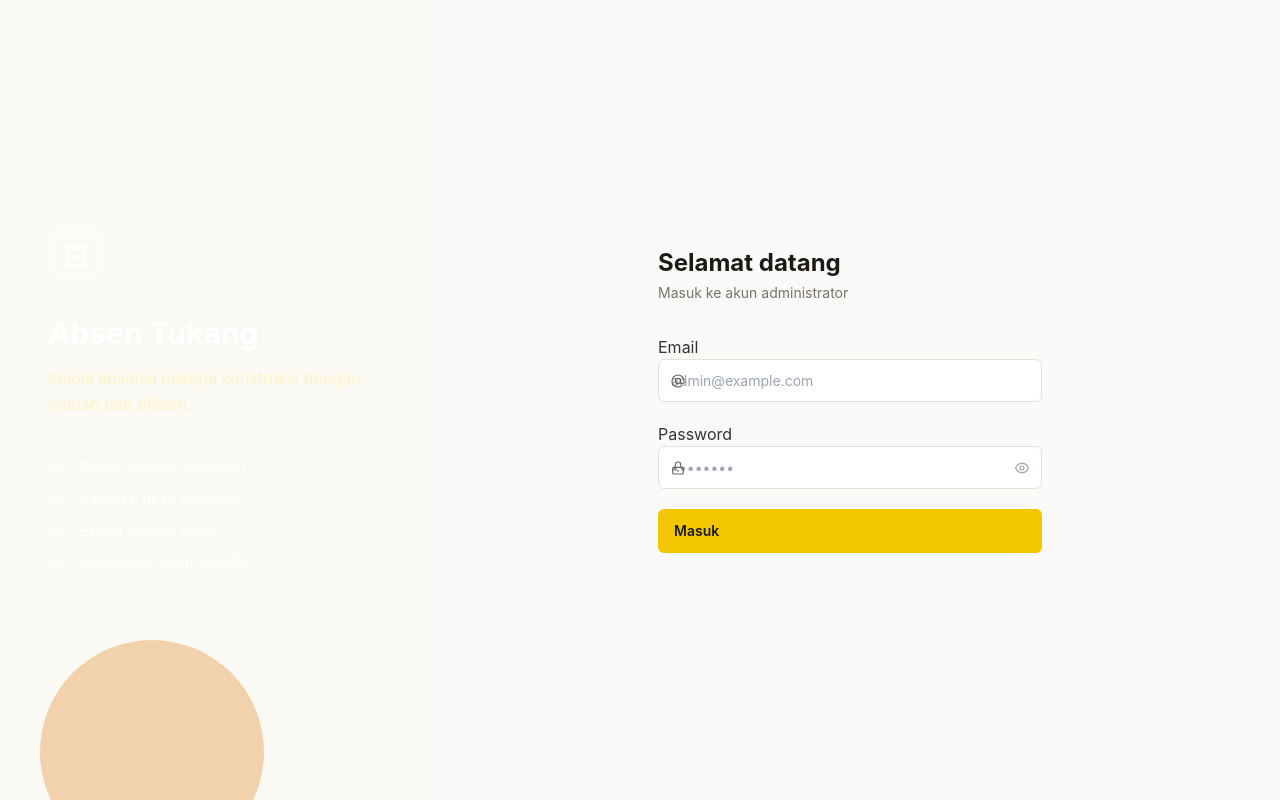
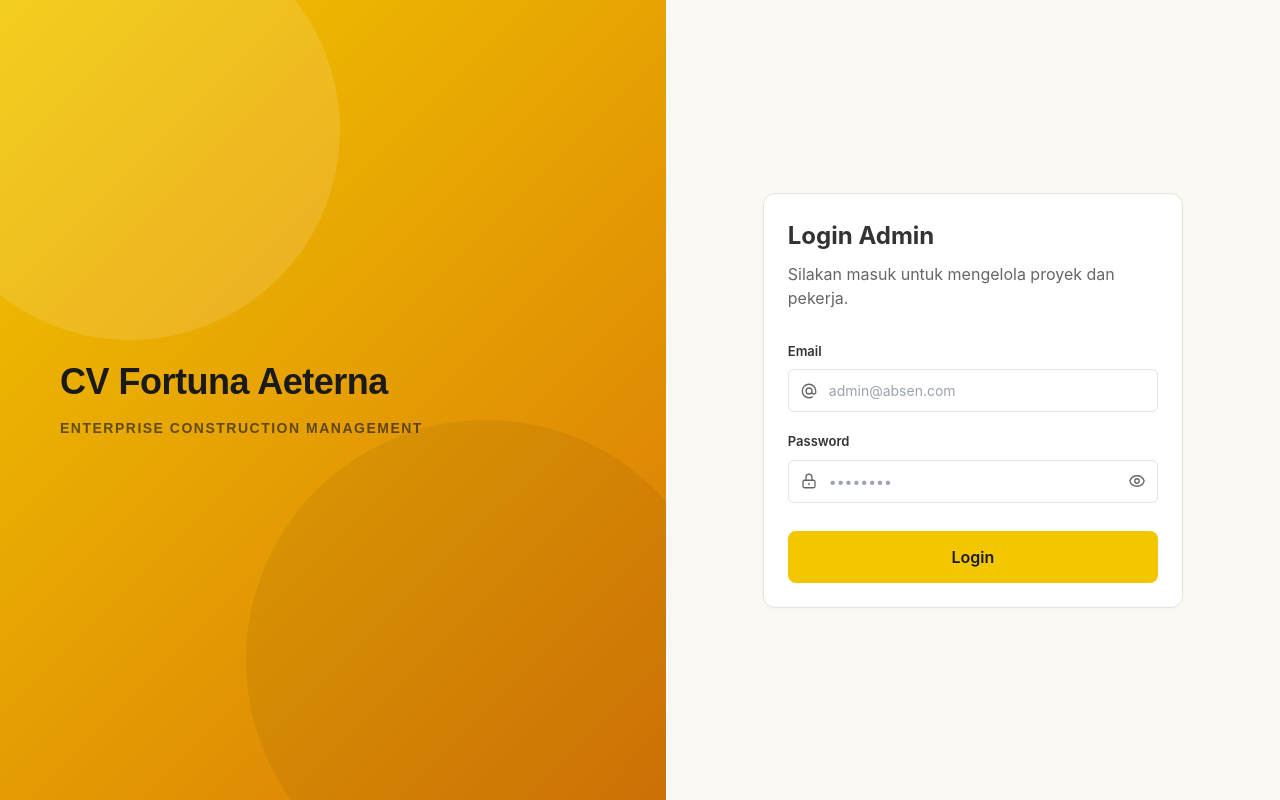
Before and after one commit to NV12P/aplikasi-absen-tukang, a Next.js app in the folder frontend-nextjs/: page /login in a window 1280 px wide. Built offline with nearby package versions, Linux system fonts and the light colour scheme.

Commit message:
new Login Page design

```diff
--- a/frontend-nextjs/src/app/(auth)/login/page.tsx
+++ b/frontend-nextjs/src/app/(auth)/login/page.tsx
@@ -35,121 +35,181 @@ export default function LoginPage() {
   }
 
   return (
-    <div className="min-h-screen flex">
+    <div className="login-page">
 
-      {/* ─── Panel kiri: branding amber ─────────────────────────────────── */}
-      <div className="hidden lg:flex flex-col w-[420px] flex-shrink-0 bg-amber-gradient relative overflow-hidden">
-        {/* Decorative circles */}
-        <div className="absolute -top-20 -left-20 w-80 h-80 rounded-full bg-white/10" />
-        <div className="absolute top-1/2 -right-24 w-72 h-72 rounded-full bg-white/10" />
-        <div className="absolute -bottom-16 left-10 w-56 h-56 rounded-full bg-amber-600/30" />
-
-        <div className="relative z-10 flex flex-col justify-center h-full px-12">
-          {/* Logo */}
-          <div className="w-14 h-14 rounded-2xl bg-white/20 backdrop-blur-sm flex items-center justify-center mb-8">
-            <svg className="w-7 h-7 text-white" fill="none" stroke="currentColor" viewBox="0 0 24 24" aria-hidden="true">
-              <path strokeLinecap="round" strokeLinejoin="round" strokeWidth={2}
-                d="M9 5H7a2 2 0 00-2 2v12a2 2 0 002 2h10a2 2 0 002-2V7a2 2 0 00-2-2h-2M9 5a2 2 0 002 2h2a2 2 0 002-2M9 5a2 2 0 012-2h2a2 2 0 012 2m-6 9l2 2 4-4" />
-            </svg>
-          </div>
-          <h1 className="text-3xl font-bold text-white leading-tight">Absen Tukang</h1>
-          <p className="text-amber-100 mt-3 text-base leading-relaxed">
-            Kelola absensi pekerja konstruksi dengan mudah dan efisien.
-          </p>
-
-          {/* Feature list */}
-          <ul className="mt-10 space-y-3">
-            {["Rekap absensi mingguan", "Kalkulasi upah otomatis", "Export laporan Excel", "Manajemen multi-proyek"].map((f) => (
-              <li key={f} className="flex items-center gap-3 text-white/90 text-sm">
-                <span className="w-5 h-5 rounded-full bg-white/20 flex items-center justify-center flex-shrink-0">
-                  <svg className="w-3 h-3 text-white" fill="none" stroke="currentColor" viewBox="0 0 24 24" aria-hidden="true">
-                    <path strokeLinecap="round" strokeLinejoin="round" strokeWidth={2.5} d="M5 13l4 4L19 7" />
-                  </svg>
-                </span>
-                {f}
-              </li>
-            ))}
-          </ul>
-        </div>
+      {/* ─── Panel kiri: branding ─────────────────────────────────────────── */}
+      <div className="login-branding">
+        <h1>CV Fortuna Aeterna</h1>
+        <p>Enterprise Construction Management</p>
       </div>
 
-      {/* ─── Panel kanan: form login ─────────────────────────────────────── */}
-      <div className="flex-1 flex items-center justify-center bg-stone-50 p-8">
-        <div className="w-full max-w-sm">
+      {/* ─── Panel kanan: form login ──────────────────────────────────────── */}
+      <div className="login-form-wrapper">
+        <div className="card login-card">
 
-          {/* Mobile logo */}
-          <div className="flex items-center gap-3 mb-8 lg:hidden">
-            <div className="w-10 h-10 rounded-xl bg-amber-gradient flex items-center justify-center">
-              <svg className="w-5 h-5 text-white" fill="none" stroke="currentColor" viewBox="0 0 24 24" aria-hidden="true">
-                <path strokeLinecap="round" strokeLinejoin="round" strokeWidth={2}
-                  d="M9 5H7a2 2 0 00-2 2v12a2 2 0 002 2h10a2 2 0 002-2V7a2 2 0 00-2-2h-2M9 5a2 2 0 002 2h2a2 2 0 002-2M9 5a2 2 0 012-2h2a2 2 0 012 2" />
-              </svg>
-            </div>
-            <span className="font-bold text-stone-800 text-lg">Absen Tukang</span>
+          {/* Header card */}
+          <div style={{ marginBottom: "32px" }}>
+            <h2 style={{ fontSize: "24px", fontWeight: 700, marginBottom: "8px" }}>
+              Login Admin
+            </h2>
+            <p style={{ color: "var(--text-muted)" }}>
+              Silakan masuk untuk mengelola proyek dan pekerja.
+            </p>
           </div>
 
-          <h2 className="text-2xl font-bold text-stone-900">Selamat datang</h2>
-          <p className="text-stone-500 text-sm mt-1 mb-8">Masuk ke akun administrator</p>
-
-          <form onSubmit={handleSubmit} className="space-y-5" noValidate>
-            {/* Error */}
+          {/* Error message */}
           {error && (
-              <div role="alert" className="flex items-center gap-2.5 bg-red-50 border border-red-200
-                                           text-red-700 text-sm px-4 py-3 rounded-xl">
-                <svg className="w-4 h-4 flex-shrink-0 text-red-500" fill="currentColor" viewBox="0 0 20 20" aria-hidden="true">
-                  <path fillRule="evenodd" clipRule="evenodd"
-                    d="M18 10a8 8 0 11-16 0 8 8 0 0116 0zm-7 4a1 1 0 11-2 0 1 1 0 012 0zm-1-9a1 1 0 00-1 1v4a1 1 0 102 0V6a1 1 0 00-1-1z" />
+            <div
+              role="alert"
+              style={{
+                display: "flex",
+                alignItems: "center",
+                gap: "8px",
+                padding: "12px",
+                backgroundColor: "var(--danger-bg)",
+                color: "var(--danger)",
+                borderRadius: "6px",
+                marginBottom: "20px",
+                fontSize: "13px",
+                fontWeight: 500,
+              }}
+            >
+              <svg
+                width="16"
+                height="16"
+                viewBox="0 0 20 20"
+                fill="currentColor"
+                aria-hidden="true"
+                style={{ flexShrink: 0 }}
+              >
+                <path
+                  fillRule="evenodd"
+                  clipRule="evenodd"
+                  d="M18 10a8 8 0 11-16 0 8 8 0 0116 0zm-7 4a1 1 0 11-2 0 1 1 0 012 0zm-1-9a1 1 0 00-1 1v4a1 1 0 102 0V6a1 1 0 00-1-1z"
+                />
               </svg>
               {error}
             </div>
           )}
 
+          {/* Form */}
+          <form
+            onSubmit={handleSubmit}
+            style={{ display: "flex", flexDirection: "column", gap: "20px" }}
+            noValidate
+          >
             {/* Email */}
             <div>
-              <label htmlFor="email" className="input-label">Email</label>
+              <label
+                htmlFor="email"
+                style={{
+                  display: "block",
+                  fontSize: "13px",
+                  fontWeight: 600,
+                  marginBottom: "8px",
+                }}
+              >
+                Email
+              </label>
               <div className="input-group">
-                <svg className="input-icon w-4 h-4" fill="none" stroke="currentColor" viewBox="0 0 24 24" aria-hidden="true">
-                  <path strokeLinecap="round" strokeLinejoin="round" strokeWidth={1.75}
-                    d="M16 12a4 4 0 10-8 0 4 4 0 008 0zm0 0v1.5a2.5 2.5 0 005 0V12a9 9 0 10-9 9m4.5-1.206a8.959 8.959 0 01-4.5 1.207" />
+                <svg
+                  className="input-icon"
+                  width="18"
+                  height="18"
+                  fill="none"
+                  stroke="currentColor"
+                  viewBox="0 0 24 24"
+                  aria-hidden="true"
+                >
+                  <path
+                    strokeLinecap="round"
+                    strokeLinejoin="round"
+                    strokeWidth={1.75}
+                    d="M16 12a4 4 0 10-8 0 4 4 0 008 0zm0 0v1.5a2.5 2.5 0 005 0V12a9 9 0 10-9 9m4.5-1.206a8.959 8.959 0 01-4.5 1.207"
+                  />
                 </svg>
                 <input
-                  id="email" type="email" autoComplete="email" required
-                  value={email} onChange={(e) => setEmail(e.target.value)}
+                  id="email"
+                  type="email"
+                  autoComplete="email"
+                  required
                   className="input-field"
-                  placeholder="admin@example.com"
+                  placeholder="admin@absen.com"
+                  value={email}
+                  onChange={(e) => setEmail(e.target.value)}
+                  style={{ paddingLeft: "40px" }}
                 />
               </div>
             </div>
 
             {/* Password */}
             <div>
-              <label htmlFor="password" className="input-label">Password</label>
-              <div className="relative">
-                <div className="input-group">
-                  <svg className="input-icon w-4 h-4" fill="none" stroke="currentColor" viewBox="0 0 24 24" aria-hidden="true">
-                    <path strokeLinecap="round" strokeLinejoin="round" strokeWidth={1.75}
-                      d="M12 15v2m-6 4h12a2 2 0 002-2v-6a2 2 0 00-2-2H6a2 2 0 00-2 2v6a2 2 0 002 2zm10-10V7a4 4 0 00-8 0v4h8z" />
+              <label
+                htmlFor="password"
+                style={{
+                  display: "block",
+                  fontSize: "13px",
+                  fontWeight: 600,
+                  marginBottom: "8px",
+                }}
+              >
+                Password
+              </label>
+              <div className="input-group" style={{ position: "relative" }}>
+                <svg
+                  className="input-icon"
+                  width="18"
+                  height="18"
+                  fill="none"
+                  stroke="currentColor"
+                  viewBox="0 0 24 24"
+                  aria-hidden="true"
+                >
+                  <path
+                    strokeLinecap="round"
+                    strokeLinejoin="round"
+                    strokeWidth={1.75}
+                    d="M12 15v2m-6 4h12a2 2 0 002-2v-6a2 2 0 00-2-2H6a2 2 0 00-2 2v6a2 2 0 002 2zm10-10V7a4 4 0 00-8 0v4h8z"
+                  />
                 </svg>
                 <input
-                    id="password" type={showPass ? "text" : "password"}
-                    autoComplete="current-password" required
-                    value={password} onChange={(e) => setPassword(e.target.value)}
-                    className="input-field pr-10"
+                  id="password"
+                  type={showPass ? "text" : "password"}
+                  autoComplete="current-password"
+                  required
+                  className="input-field"
                   placeholder="••••••••"
+                  value={password}
+                  onChange={(e) => setPassword(e.target.value)}
+                  style={{ paddingLeft: "40px", paddingRight: "40px" }}
                 />
-                </div>
-                <button type="button" onClick={() => setShowPass(!showPass)}
-                  className="absolute right-3 top-1/2 -translate-y-1/2 text-stone-400 hover:text-stone-600 transition-colors"
-                  aria-label={showPass ? "Sembunyikan password" : "Tampilkan password"}>
+                {/* Toggle show/hide password */}
+                <button
+                  type="button"
+                  onClick={() => setShowPass(!showPass)}
+                  aria-label={showPass ? "Sembunyikan password" : "Tampilkan password"}
+                  style={{
+                    position: "absolute",
+                    right: "12px",
+                    top: "50%",
+                    transform: "translateY(-50%)",
+                    background: "none",
+                    border: "none",
+                    cursor: "pointer",
+                    color: "var(--text-muted)",
+                    display: "flex",
+                    alignItems: "center",
+                    padding: 0,
+                  }}
+                >
                   {showPass ? (
-                    <svg className="w-4 h-4" fill="none" stroke="currentColor" viewBox="0 0 24 24" aria-hidden="true">
+                    <svg width="18" height="18" fill="none" stroke="currentColor" viewBox="0 0 24 24" aria-hidden="true">
                       <path strokeLinecap="round" strokeLinejoin="round" strokeWidth={1.75}
                         d="M13.875 18.825A10.05 10.05 0 0112 19c-4.478 0-8.268-2.943-9.543-7a9.97 9.97 0 011.563-3.029m5.858.908a3 3 0 114.243 4.243M9.878 9.878l4.242 4.242M9.88 9.88l-3.29-3.29m7.532 7.532l3.29 3.29M3 3l3.59 3.59m0 0A9.953 9.953 0 0112 5c4.478 0 8.268 2.943 9.543 7a10.025 10.025 0 01-4.132 5.411m0 0L21 21" />
                     </svg>
                   ) : (
-                    <svg className="w-4 h-4" fill="none" stroke="currentColor" viewBox="0 0 24 24" aria-hidden="true">
-                      <path strokeLinecap="round" strokeLinejoin="round" strokeWidth={1.75}
-                        d="M15 12a3 3 0 11-6 0 3 3 0 016 0z" />
+                    <svg width="18" height="18" fill="none" stroke="currentColor" viewBox="0 0 24 24" aria-hidden="true">
+                      <path strokeLinecap="round" strokeLinejoin="round" strokeWidth={1.75} d="M15 12a3 3 0 11-6 0 3 3 0 016 0z" />
                       <path strokeLinecap="round" strokeLinejoin="round" strokeWidth={1.75}
                         d="M2.458 12C3.732 7.943 7.523 5 12 5c4.478 0 8.268 2.943 9.542 7-1.274 4.057-5.064 7-9.542 7-4.477 0-8.268-2.943-9.542-7z" />
                     </svg>
@@ -159,17 +219,46 @@ export default function LoginPage() {
             </div>
 
             {/* Submit */}
-            <button type="submit" disabled={loading}
-              className="btn-primary w-full mt-2 py-3 text-base rounded-xl">
+            <button
+              type="submit"
+              className="btn-primary"
+              disabled={loading}
+              style={{
+                padding: "14px",
+                justifyContent: "center",
+                fontSize: "16px",
+                marginTop: "8px",
+                width: "100%",
+                borderRadius: "8px",
+              }}
+            >
               {loading ? (
-                <span className="flex items-center gap-2 justify-center">
-                  <svg className="animate-spin h-4 w-4" fill="none" viewBox="0 0 24 24" aria-hidden="true">
-                    <circle className="opacity-25" cx="12" cy="12" r="10" stroke="currentColor" strokeWidth="4" />
-                    <path className="opacity-75" fill="currentColor" d="M4 12a8 8 0 018-8V0C5.373 0 0 5.373 0 12h4z" />
+                <span style={{ display: "flex", alignItems: "center", gap: "8px" }}>
+                  <svg
+                    className="login-spinner"
+                    width="18"
+                    height="18"
+                    fill="none"
+                    viewBox="0 0 24 24"
+                    aria-hidden="true"
+                  >
+                    <circle
+                      style={{ opacity: 0.25 }}
+                      cx="12" cy="12" r="10"
+                      stroke="currentColor"
+                      strokeWidth="4"
+                    />
+                    <path
+                      style={{ opacity: 0.75 }}
+                      fill="currentColor"
+                      d="M4 12a8 8 0 018-8V0C5.373 0 0 5.373 0 12h4z"
+                    />
                   </svg>
-                  Masuk...
+                  Memproses...
                 </span>
-              ) : "Masuk"}
+              ) : (
+                "Login"
+              )}
             </button>
           </form>
         </div>
--- a/frontend-nextjs/src/app/api/positions/route.ts
+++ b/frontend-nextjs/src/app/api/positions/route.ts
@@ -17,7 +17,10 @@ export const GET = apiHandler(async () => {
   if (!session) return NextResponse.json({ error: "Unauthorized" }, { status: 401 });
 
   const positions = await prisma.position.findMany({ orderBy: { name: "asc" } });
-  return NextResponse.json({ data: serializeBigInt(positions) });
+  const res = NextResponse.json({ data: serializeBigInt(positions) });
+  // Posisi jarang berubah — cache lebih lama: 60 detik, stale 120 detik
+  res.headers.set("Cache-Control", "private, max-age=60, stale-while-revalidate=120");
+  return res;
 });
 
 export const POST = apiHandler(async (req: NextRequest) => {
--- a/frontend-nextjs/src/app/api/projects/route.ts
+++ b/frontend-nextjs/src/app/api/projects/route.ts
@@ -19,7 +19,10 @@ export const GET = apiHandler(async () => {
   if (!session) return NextResponse.json({ error: "Unauthorized" }, { status: 401 });
 
   const projects = await prisma.project.findMany({ orderBy: { createdAt: "desc" } });
-  return NextResponse.json({ data: serializeBigInt(projects) });
+  const res = NextResponse.json({ data: serializeBigInt(projects) });
+  // Cache 30 detik di browser, stale-while-revalidate 60 detik di background
+  res.headers.set("Cache-Control", "private, max-age=30, stale-while-revalidate=60");
+  return res;
 });
 
 export const POST = apiHandler(async (req: NextRequest) => {
--- a/frontend-nextjs/src/app/api/workers/route.ts
+++ b/frontend-nextjs/src/app/api/workers/route.ts
@@ -26,7 +26,10 @@ export const GET = apiHandler(async () => {
     orderBy: { name: "asc" },
   });
 
-  return NextResponse.json({ data: serializeBigInt(workers) });
+  const res = NextResponse.json({ data: serializeBigInt(workers) });
+  // Cache 30 detik di browser, stale 60 detik di background
+  res.headers.set("Cache-Control", "private, max-age=30, stale-while-revalidate=60");
+  return res;
 });
 
 export const POST = apiHandler(async (req: NextRequest) => {
--- a/frontend-nextjs/src/app/globals.css
+++ b/frontend-nextjs/src/app/globals.css
@@ -2,7 +2,7 @@
 @tailwind components;
 @tailwind utilities;
 
-@import url('https://fonts.googleapis.com/css2?family=Inter:wght@300;400;500;600;700;800&display=swap');
+@import url('https://fonts.googleapis.com/css2?family=Inter:wght@300;400;500;600;700;800&family=Poppins:wght@600;700;800&display=swap');
 
 :root {
   --primary: #f2c700;
@@ -658,6 +658,27 @@ ul {
   flex-wrap: wrap;
 }
 
+/* ─── Toolbar Date Card ──────────────────────────────────────────────────────── */
+
+/* Desktop: sejajar di samping kanan dropdown (default, tidak ada perubahan) */
+.toolbar-date-card {
+  display: inline-flex;
+  align-items: center;
+  gap: 8px;
+  padding: 10px 14px;
+  background-color: #f8fafc;
+  border-radius: 8px;
+  border: 1px solid #e2e8f0;
+  white-space: nowrap;
+}
+
+/* Mobile: turun ke baris bawah, lebar penuh mengikuti kolom */
+@media (max-width: 768px) {
+  .toolbar-date-card {
+    width: 100%;
+  }
+}
+
 /* ─── Rekap Summary Grid Class ────────────────────────────────────────────────── */
 
 .rekap-summary-grid {
@@ -1056,3 +1077,128 @@ ul {
   color: #94a3b8;
   text-align: center;
 }
+
+
+/* ─── Login Page ─────────────────────────────────────────────────────────────── */
+
+.login-page {
+  display: flex;
+  min-height: 100vh;
+  width: 100%;
+}
+
+.login-branding {
+  flex: 0 0 52%;
+  max-width: 860px;
+  background: linear-gradient(135deg, #f2c700 0%, #d97706 100%);
+  display: flex;
+  flex-direction: column;
+  justify-content: center;
+  padding: 80px 80px;
+  color: #1a1a1a;
+  position: relative;
+  overflow: hidden;
+}
+
+.login-branding::before {
+  content: '';
+  position: absolute;
+  top: -80px;
+  left: -80px;
+  width: 420px;
+  height: 420px;
+  border-radius: 50%;
+  background: rgba(255, 255, 255, 0.12);
+  pointer-events: none;
+}
+
+.login-branding::after {
+  content: '';
+  position: absolute;
+  bottom: -100px;
+  right: -60px;
+  width: 480px;
+  height: 480px;
+  border-radius: 50%;
+  background: rgba(0, 0, 0, 0.06);
+  pointer-events: none;
+}
+
+.login-branding h1 {
+  font-family: 'Poppins', sans-serif;
+  font-size: 42px;
+  font-weight: 800;
+  line-height: 1.15;
+  letter-spacing: -0.5px;
+  margin-bottom: 16px;
+  position: relative;
+  z-index: 1;
+}
+
+.login-branding p {
+  font-family: 'Poppins', sans-serif;
+  font-size: 14px;
+  font-weight: 600;
+  letter-spacing: 1.5px;
+  text-transform: uppercase;
+  opacity: 0.65;
+  position: relative;
+  z-index: 1;
+}
+
+.login-form-wrapper {
+  flex: 1;
+  display: flex;
+  align-items: center;
+  justify-content: center;
+  background-color: var(--bg-page);
+  padding: 40px 48px;
+}
+
+.login-card {
+  width: 100%;
+  max-width: 420px;
+}
+
+@keyframes login-spin {
+  to { transform: rotate(360deg); }
+}
+
+.login-spinner {
+  animation: login-spin 0.8s linear infinite;
+}
+
+@media (max-width: 1280px) {
+  .login-branding {
+    padding: 60px 60px;
+  }
+
+  .login-branding h1 {
+    font-size: 36px;
+  }
+}
+
+@media (max-width: 1024px) {
+  .login-branding {
+    flex: 0 0 48%;
+    padding: 48px 48px;
+  }
+
+  .login-branding h1 {
+    font-size: 30px;
+  }
+}
+
+@media (max-width: 768px) {
+  .login-branding {
+    display: none;
+  }
+
+  .login-form-wrapper {
+    padding: 24px 16px;
+  }
+
+  .login-card {
+    max-width: 100%;
+  }
+}
--- a/frontend-nextjs/src/lib/prisma.ts
+++ b/frontend-nextjs/src/lib/prisma.ts
@@ -6,18 +6,43 @@ import { PrismaClient } from "@prisma/client";
  * Neon free tier auto-suspend setelah idle — koneksi pertama setelah
  * "cold start" bisa gagal dengan E57P01 (admin_shutdown).
  * Solusi: retry otomatis dengan exponential backoff.
+ *
+ * Optimasi performa:
+ * - connection_limit=5  : batasi koneksi agar tidak overload serverless
+ * - connect_timeout=10  : timeout cepat agar cold start tidak gantung terlalu lama
+ * - pool_timeout=10     : timeout menunggu koneksi dari pool
+ * - pgbouncer=true      : aktifkan jika pakai Neon connection pooler (port 6543)
  */
 
 const globalForPrisma = globalThis as unknown as {
   prisma: PrismaClient | undefined;
 };
 
+// Inject parameter pooling ke DATABASE_URL jika belum ada
+function buildDatasourceUrl(): string | undefined {
+  const url = process.env.DATABASE_URL;
+  if (!url) return undefined;
+
+  try {
+    const parsed = new URL(url);
+    // Tambah parameter jika belum ada
+    if (!parsed.searchParams.has("connection_limit"))
+      parsed.searchParams.set("connection_limit", "5");
+    if (!parsed.searchParams.has("connect_timeout"))
+      parsed.searchParams.set("connect_timeout", "10");
+    if (!parsed.searchParams.has("pool_timeout"))
+      parsed.searchParams.set("pool_timeout", "10");
+    return parsed.toString();
+  } catch {
+    return url;
+  }
+}
+
 export const prisma =
   globalForPrisma.prisma ??
   new PrismaClient({
     log: process.env.NODE_ENV === "development" ? ["error", "warn"] : ["error"],
-    // Datasource override untuk memastikan connection string terbaca
-    datasourceUrl: process.env.DATABASE_URL,
+    datasourceUrl: buildDatasourceUrl(),
   });
 
 if (process.env.NODE_ENV !== "production") globalForPrisma.prisma = prisma;
@@ -43,18 +68,21 @@ export async function withRetry<T>(
 
       const isConnectionError =
         err instanceof Error &&
-        (err.message.includes("E57P01") ||          // admin_shutdown (Neon cold start)
-          err.message.includes("P1017") ||           // Prisma: server closed connection
+        (err.message.includes("E57P01") ||
+          err.message.includes("P1017") ||
           err.message.includes("Connection refused") ||
-          err.message.includes("terminating connection"));
+          err.message.includes("terminating connection") ||
+          err.message.includes("Can't reach database server"));
 
       if (!isConnectionError || attempt === retries) {
         throw err;
       }
 
-      // Exponential backoff: 500ms, 1000ms, 2000ms
-      const delay = 500 * Math.pow(2, attempt - 1);
-      console.warn(`[Prisma] Koneksi gagal (attempt ${attempt}/${retries}), retry dalam ${delay}ms...`);
+      // Exponential backoff: 300ms, 600ms, 1200ms (lebih cepat dari sebelumnya)
+      const delay = 300 * Math.pow(2, attempt - 1);
+      console.warn(
+        `[Prisma] Koneksi gagal (attempt ${attempt}/${retries}), retry dalam ${delay}ms...`
+      );
       await new Promise((resolve) => setTimeout(resolve, delay));
 
       // Disconnect dan reconnect paksa
```
Also changed, not shown: frontend-nextjs/src/app/(dashboard)/dashboard/page.tsx (+30 -18 lines), frontend-nextjs/src/app/api/dashboard/route.ts (+23 -11 lines). Lines whose indentation alone changed are shown as unchanged.
